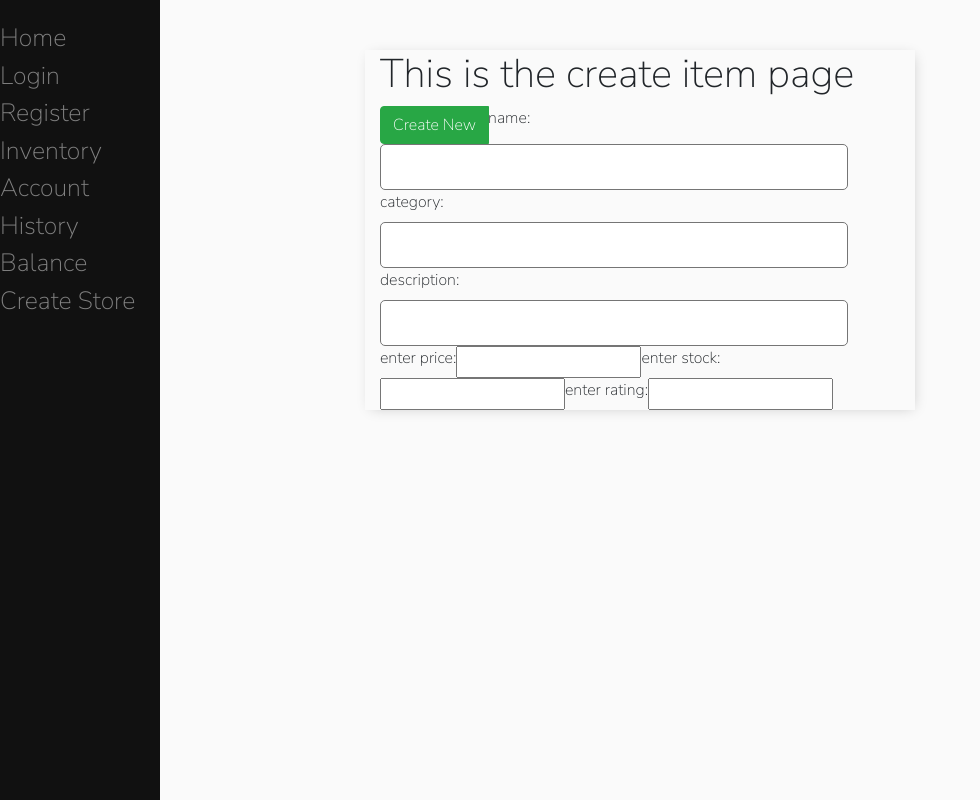
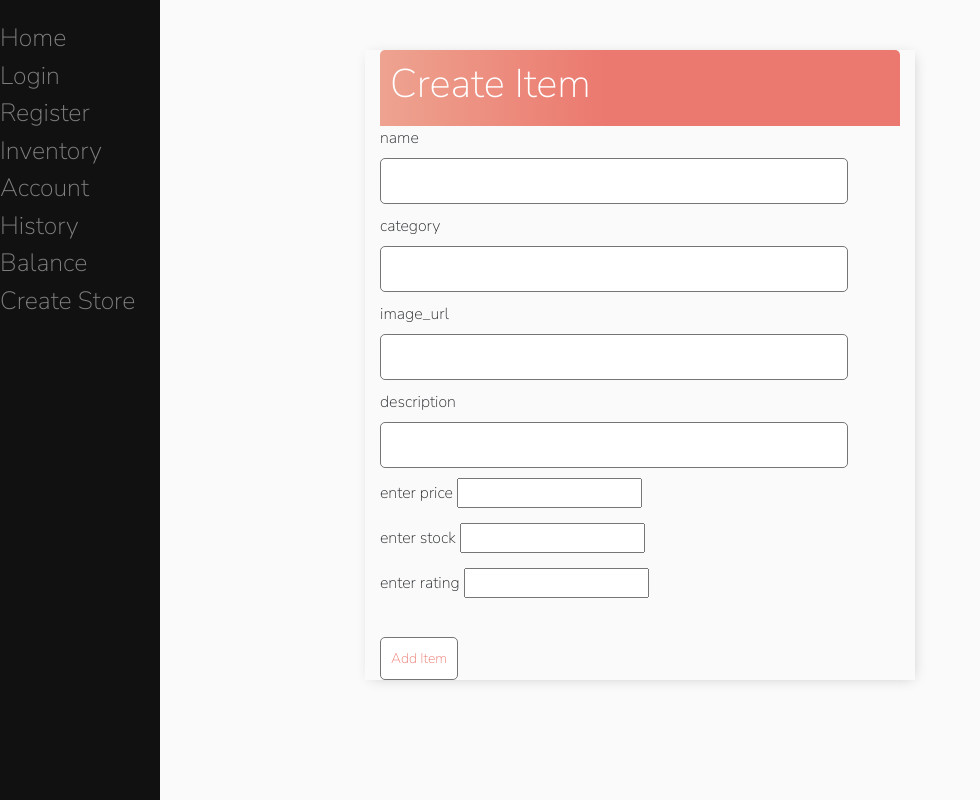
Before and after one commit to AdventurousDataScientist/EcommerceSite, a Django app: a page that uses ecommerce_site/main/templates/main/create_item.html in a window 1280 px wide. Shown: the whole page, without its empty margins (0-980 px from the left). Run offline with Django 4.2, Linux system fonts and the light colour scheme; a user stored in the database is signed in; tables that the repository leaves empty hold one stand-in row (values such as "Sample post"); parts of the project's set-up code (start-up, migrations or seed data) failed here and were passed over.

Commit message:
added code to allow store owner to add item to store

```diff
--- a/ecommerce_site/main/forms.py
+++ b/ecommerce_site/main/forms.py
@@ -9,6 +9,7 @@ class CreateItem(forms.Form):
     name = forms.CharField(label="name", min_length=2, max_length=100, required=True)
     category = forms.CharField(label="category", min_length=2, max_length=100, required=True)
     description = forms.CharField(label="description", min_length=2, max_length=300, required=True)
+    image_url = forms.CharField(label="image_url", min_length=2, max_length=1000, required=True)
     price = forms.DecimalField(label="enter price")
     stock = forms.IntegerField(label="enter stock")
     rating = forms.DecimalField(label="enter rating")
--- a/ecommerce_site/main/models.py
+++ b/ecommerce_site/main/models.py
@@ -26,7 +26,7 @@ class Item(models.Model):
     category = models.TextField(max_length=100, null=True)
     description = models.TextField(max_length=1000)
     price = models.DecimalField(max_digits=10, decimal_places=2)
-    image = models.TextField(max_length=1000, null=True)
+    image_url = models.TextField(max_length=1000, null=True)
     post_date = models.DateField(default=date.today())
     stock = models.IntegerField(default=0)
     rating = models.DecimalField(max_digits=2, decimal_places=1, null=True)
--- a/ecommerce_site/main/templates/main/create_item.html
+++ b/ecommerce_site/main/templates/main/create_item.html
@@ -1,22 +1,55 @@
 {% extends "main/base.html" %}
 
 {% block title %}Create Item{% endblock %}
-{% block sitename %}Create Item{% endblock %}
+
 
 {% block content %}
-    <h1>This is the create item page</h1>
+<div class="header-bar">
+    <h1>Create Item</h1>
+</div>
 
     <form method="post" action="#" class="form-group">
         {% csrf_token %} <!--prevents hacking for authenticated users, required for all forms-->
-        <div class="input-group mb-3">
-            <div class="input-group-prepend">
-                <button type="submit" name="save" class="btn btn-success">Create New</button>
-            </div>
-            {{form}} <!--just keeping name field only-->
+        <div class="form-attrs">
+            <label>{{form.name.label}}</label>
+            <br>
+            {{form.name}}
         </div>
+
+        <div class="form-attrs">
+            <label>{{form.category.label}}</label>
+            {{form.category}}
+        </div>
+
+        <div class="form-attrs">
+            <label>{{form.image_url.label}}</label>
+            {{form.image_url}}
+        </div>
+
+        <div class="form-attrs">
+            <label>{{form.description.label}}</label>
+            {{form.description}}
+        </div>
+
+        <div class="form-attrs">
+            <label>{{form.price.label}}</label>
+            {{form.price}}
+        </div>
+
+        <div class="form-attrs">
+            <label>{{form.stock.label}}</label>
+            {{form.stock}}
+        </div>
+
+        <div class="form-attrs">
+            <label>{{form.rating.label}}</label>
+            {{form.rating}}
+        </div>
+        <br>
 
          <!--normally you have tons of fields for each piece of data,
         this form variable eliminates all of that -->
+        <button type="submit" class="button">Add Item</button>
 
     </form>
 {% endblock %}
--- a/ecommerce_site/main/templates/main/show_store.html
+++ b/ecommerce_site/main/templates/main/show_store.html
@@ -11,8 +11,9 @@
     <form method="post" action="/cart/{{ store.name }}">
         {% csrf_token %}
     {% for item in store_items %}
-        <p>Item: {{ item.name }}</p>
-        <img src="{{ item.image }}" style="width:500px;height:600px;">
+        <p>Item: <a href="{{ item.image_url }}">{{ item.name }}</a></p>
+        <p>Image URL: {{ item.image_url }}</p>
+        <img src="{{ item.image_url }}" style="width:500px;height:600px;">
         <p>Category: {{ item.category }}</p>
         <p style="font-size:10px;">Description: {{ item.description }}</p>
         <p>Price: {{ item.price }}</p>
--- a/ecommerce_site/main/views.py
+++ b/ecommerce_site/main/views.py
@@ -29,7 +29,8 @@ def create(request, store_name):
             # for image add image url upload
             stock = form.cleaned_data["stock"]
             rating = form.cleaned_data["rating"]
-            item = Item(name=name, category=category, description=description, price=price, stock=stock, rating=rating, store=store)
+            image_url = form.cleaned_data["image_url"]
+            item = Item(name=name, category=category, image_url=image_url, description=description, price=price, stock=stock, rating=rating, store=store)
             item.save()
             #request.user.sold_items.add(item)
         return redirect(f"/create/{store.name}") # redirect to same form
@@ -245,7 +246,8 @@ def create_store(request):
 def show_store(request, username, store_id):
     store = Store.objects.get(id=store_id)
     store_items = store.item_set.all()
-
+    for i in store_items:
+        print(f'Item url: {i.image_url}')
     if request.method == 'POST':
         arguments = request.POST
         debug_file = open("debug.txt", "w")
```
